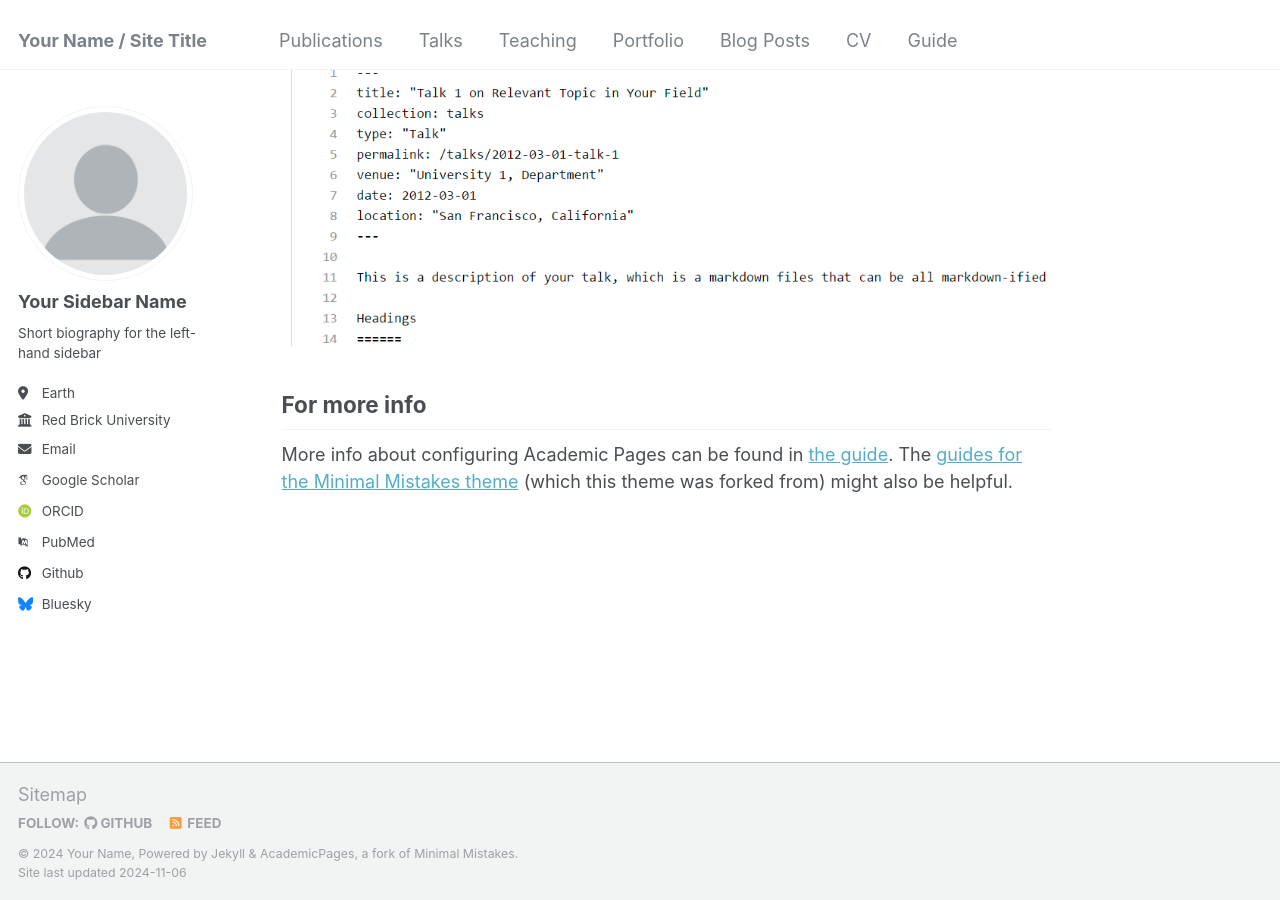
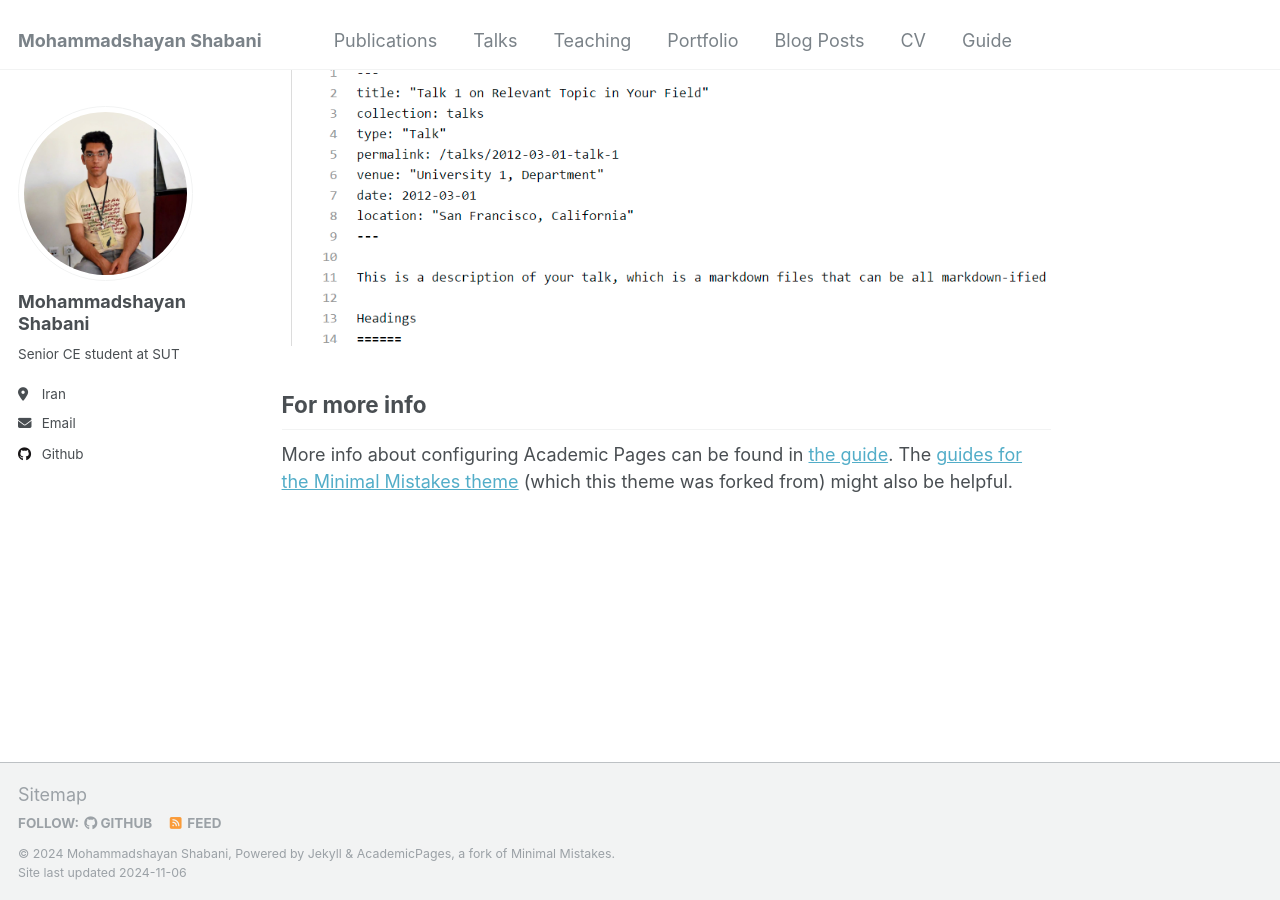
Before and after one commit to shayanshabani/shayanshabani.github.io, a Jekyll site: the page built from _pages/about.md, in a window 1280 px wide and 900 px high, scrolled down 2643 px. Built offline with Jekyll 4.4.1, drawn with Linux system fonts in a browser that asks for light colours; some web fonts are replaced.

Commit message:
my photo added

```diff
--- a/_config.yml
+++ b/_config.yml
@@ -8,47 +8,47 @@
 
 # Basic Site Settings
 locale                   : "en-US"
-title                    : "Your Name / Site Title"
+title                    : "Mohammadshayan Shabani"
 title_separator          : "-"
-name                     : &name "Your Name"
-description              : &description "personal description"
-url                      : https://academicpages.github.io # the base hostname & protocol for your site e.g. "https://mmistakes.github.io"
+name                     : &name "Mohammadshayan Shabani"
+description              : &description "Senior CE student"
+url                      : https://shayanshabani.github.io # the base hostname & protocol for your site e.g. "https://mmistakes.github.io"
 baseurl                  : "" # the subpath of your site, e.g. "/blog"
-repository               : "academicpages/academicpages.github.io"
+repository               : "shayanshabani/shayanshabani.github.io"
 
 # Site Author - The following control what appear as part of the author content on the side bar.
 #               If a field is blank the icon and link will not appear, otherwise it will be shown.
 #               Additional customization can be done by editing /_includes/author-profile.html
 author:
   # Biographic information
-  avatar           : "profile.png"
-  name             : "Your Sidebar Name"
+  avatar           : "shayanshabani.jpeg"
+  name             : "Mohammadshayan Shabani"
   pronouns         : # example: "she/her"
-  bio              : "Short biography for the left-hand sidebar"
-  location         : "Earth"
-  employer         : "Red Brick University"
+  bio              : "Senior CE student at SUT"
+  location         : "Iran"
+  employer         : #"Red Brick University"
   uri              : # URL
-  email            : "none@example.org"
+  email            : "m.shayan.shabani@gmail.com"
 
   # Academic websites
   arxiv            : # URL - Update with the correct link to your profile
-  googlescholar    : "https://scholar.google.com/citations?user=PS_CX0AAAAAJ"
+  googlescholar    : #"https://scholar.google.com/citations?user=PS_CX0AAAAAJ"
   impactstory      : # URL
-  orcid            : "http://orcid.org/yourorcidurl"
+  orcid            : #"http://orcid.org/yourorcidurl"
   semantic         : # URL
-  pubmed           : "https://www.ncbi.nlm.nih.gov/pubmed/?term=john+snow"
+  pubmed           : #"https://www.ncbi.nlm.nih.gov/pubmed/?term=john+snow"
   researchgate     : # URL
 
   # Repositories and software development
   bitbucket        : # Username - Update with your username on the site
   codepen          : # Username
   dribbble         : # Username
-  github           : "academicpages"
+  github           : "shayanshabani"
   kaggle           : # Username
   stackoverflow    : # User number or user number and name (i.e., use "1" or "1/jeff-atwood")
 
   # Social media
-  bluesky          : "bsky.app" # Replace this with you Bluesky username
+  bluesky          : #"bsky.app" # Replace this with you Bluesky username
   facebook         : # Username
   flickr           : # Username
   foursquare       : # Username
@@ -74,13 +74,13 @@ author:
   zhihu            : # Username
 
 # Publication Category - The following the list of publication categories and their headings
-publication_category:
-  books:
-    title: 'Books'
-  manuscripts:
-    title: 'Journal Articles'
-  conferences:
-    title: 'Conference Papers'
+# publication_category:
+#   books:
+#     title: 'Books'
+#   manuscripts:
+#     title: 'Journal Articles'
+#   conferences:
+#     title: 'Conference Papers'
 
 # Site Settings
 teaser                   :  # filename of teaser fallback teaser image placed in /images/, .e.g. "500x300.png"
```
Also changed, not shown: images/shayanshabani.jpeg (added).
